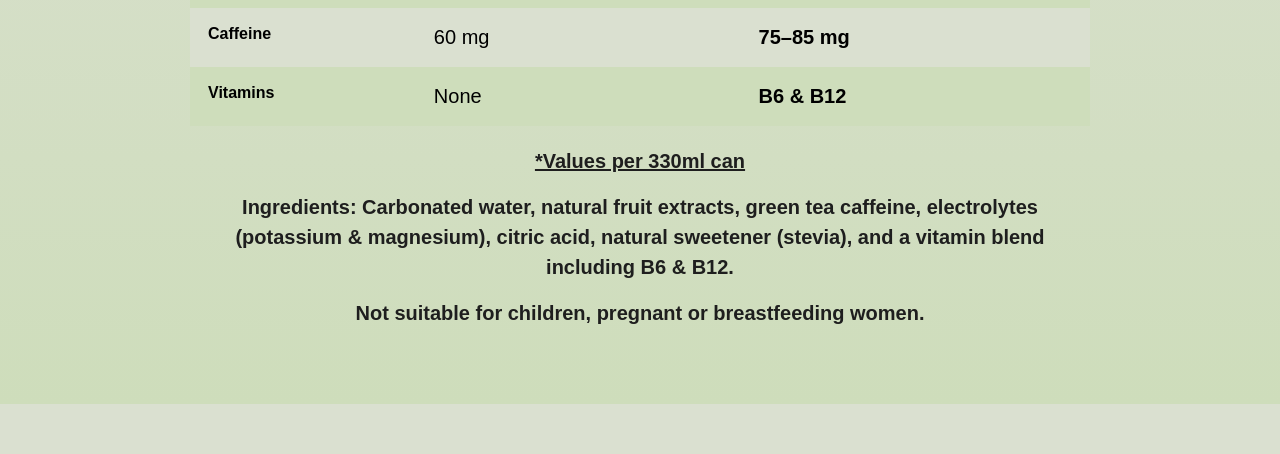
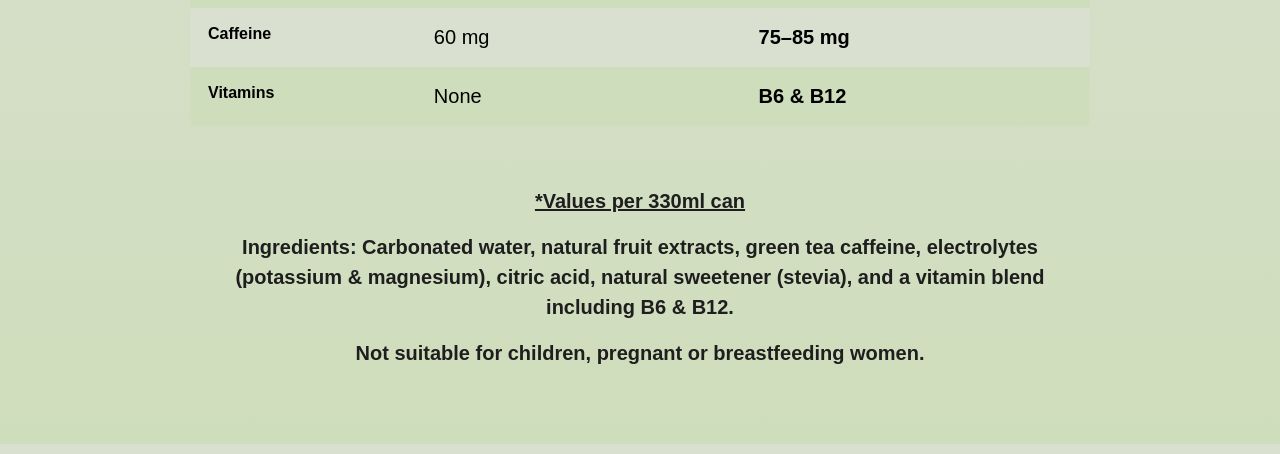
Before and after one commit to adoleyvanessa-prog/fresh-charge-plus, a plain HTML site: page flavours.html in a window 1280 px wide. Shown: the part 2040-2494 px from the top of the page. Drawn offline with nearby package versions, Linux system fonts and the light colour scheme; a web font is replaced by a local one.

Commit message:
table adjustments complete

```diff
--- a/assets/css/style.css
+++ b/assets/css/style.css
@@ -654,7 +654,7 @@ nav {
   font-size: 20px;
   font-weight: 600;
   max-width: 900px;
-  margin: 0 auto;               /* Center horizontally */
+  margin: 40px auto 0;               /* Center horizontally */
   padding: 20px 0;              /* Add vertical spacing */
   text-align: center;           /* Center text inside */
 }
```
